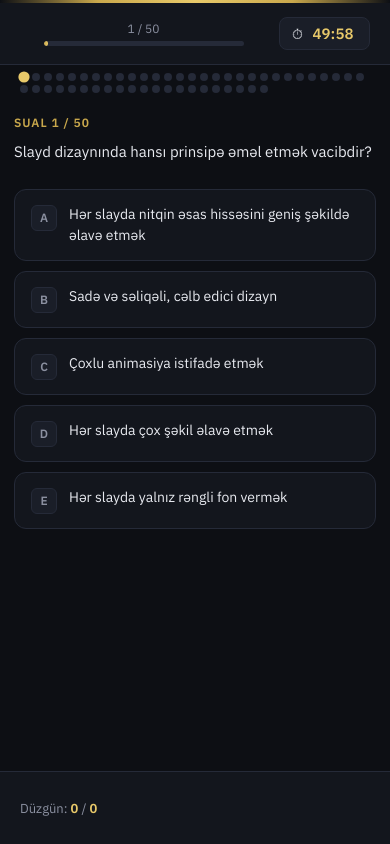
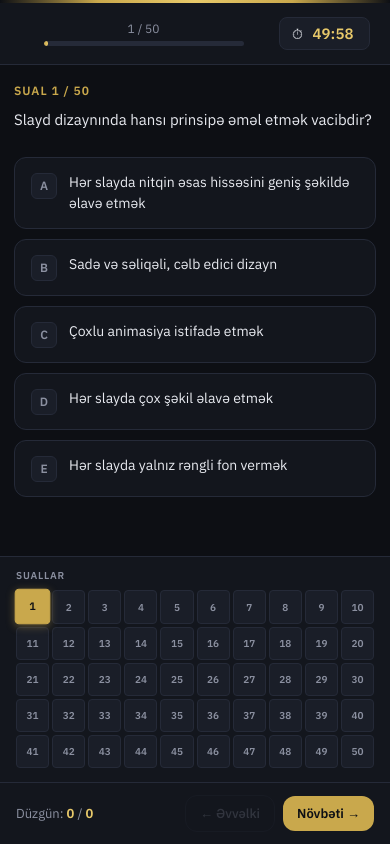
Before and after one commit to AREMUP/soft-skills-unec-finance, a plain HTML site: page index.html in a window 390 px wide. Both pictures are taken after a click on the button "🚀 Quizi Başlat". Drawn offline with nearby package versions, Linux system fonts and the light colour scheme.

Commit message:
Add files via upload

```diff
--- a/index.html
+++ b/index.html
@@ -293,10 +293,11 @@ body {
 .quiz-footer {
   background: var(--surface);
   border-top: 1px solid var(--border);
-  padding: 16px 20px;
+  padding: 12px 16px;
   display: flex;
   align-items: center;
   justify-content: space-between;
+  gap: 8px;
 }
 .score-mini {
   font-size: 13px;
@@ -304,8 +305,32 @@ body {
 }
 .score-mini span { color: var(--accent2); font-weight: 600; }
 
+.footer-nav {
+  display: flex;
+  align-items: center;
+  gap: 8px;
+}
+
+.btn-prev {
+  padding: 10px 18px;
+  background: transparent;
+  border: 1px solid var(--border);
+  border-radius: var(--radius);
+  color: var(--text2);
+  font-family: 'IBM Plex Sans', sans-serif;
+  font-size: 14px;
+  font-weight: 500;
+  cursor: pointer;
+  transition: all 0.18s;
+}
+.btn-prev:hover:not(:disabled) {
+  border-color: var(--accent);
+  color: var(--accent);
+}
+.btn-prev:disabled { opacity: 0.25; cursor: default; }
+
 .btn-next {
-  padding: 11px 28px;
+  padding: 10px 22px;
   background: var(--accent);
   border: none;
   border-radius: var(--radius);
@@ -315,10 +340,7 @@ body {
   font-weight: 600;
   cursor: pointer;
   transition: all 0.18s;
-  opacity: 0;
-  pointer-events: none;
 }
-.btn-next.visible { opacity: 1; pointer-events: auto; }
 .btn-next:hover { background: var(--accent2); transform: translateX(2px); }
 
 /* ─── RESULT SCREEN ─── */
@@ -493,26 +515,68 @@ body {
 }
 .timeout-sub { color: var(--text2); font-size: 14px; margin-bottom: 24px; }
 
-/* ─── NAV DOTS ─── */
-.nav-dots-wrap {
-  padding: 8px 20px 4px;
+/* ─── QUESTION GRID (bottom nav) ─── */
+.qgrid-wrap {
+  background: var(--surface);
+  border-top: 1px solid var(--border);
+  padding: 12px 16px 14px;
+}
+.qgrid-label {
+  font-size: 10px;
+  font-weight: 600;
+  letter-spacing: 0.8px;
+  text-transform: uppercase;
+  color: var(--text2);
+  margin-bottom: 8px;
+}
+.qgrid {
+  display: grid;
+  grid-template-columns: repeat(10, 1fr);
+  gap: 4px;
   max-width: 720px;
   margin: 0 auto;
 }
-.nav-dots {
-  display: flex; flex-wrap: wrap; gap: 4px;
+.qgrid-cell {
+  aspect-ratio: 1;
+  border-radius: 6px;
+  background: var(--surface2);
+  border: 1px solid var(--border);
+  display: flex;
+  align-items: center;
+  justify-content: center;
+  font-size: 11px;
+  font-weight: 600;
+  color: var(--text2);
+  cursor: pointer;
+  transition: all 0.15s;
+  user-select: none;
 }
-.nav-dot {
-  width: 8px; height: 8px;
-  border-radius: 50%;
-  background: var(--border);
-  cursor: pointer;
-  transition: all 0.2s;
+.qgrid-cell:hover:not(.gc-current) {
+  border-color: rgba(201,168,76,0.5);
+  color: var(--accent);
 }
-.nav-dot.answered { background: var(--accent); }
-.nav-dot.current { background: var(--accent2); transform: scale(1.4); }
-.nav-dot.correct-dot { background: #4caf50; }
-.nav-dot.wrong-dot { background: #f44336; }
+.qgrid-cell.gc-current {
+  background: var(--accent);
+  border-color: var(--accent);
+  color: #0d0f14;
+  transform: scale(1.08);
+  box-shadow: 0 2px 8px rgba(201,168,76,0.4);
+}
+.qgrid-cell.gc-answered {
+  background: rgba(201,168,76,0.15);
+  border-color: rgba(201,168,76,0.5);
+  color: var(--accent2);
+}
+.qgrid-cell.gc-correct {
+  background: rgba(76,175,80,0.2);
+  border-color: #4caf50;
+  color: #81c784;
+}
+.qgrid-cell.gc-wrong {
+  background: rgba(244,67,54,0.2);
+  border-color: #f44336;
+  color: #ef9a9a;
+}
 
 @media (max-width: 480px) {
   .welcome-card { padding: 32px 22px; }
@@ -520,6 +584,9 @@ body {
   .stats-row { grid-template-columns: 1fr 1fr 1fr; }
   .quiz-logo { display: none; }
   .quiz-body { padding: 18px 14px; }
+  .qgrid { grid-template-columns: repeat(10, 1fr); gap: 3px; }
+  .qgrid-cell { font-size: 10px; border-radius: 4px; }
+  .btn-prev, .btn-next { padding: 9px 14px; font-size: 13px; }
 }
 </style>
 </head>
@@ -574,15 +641,19 @@ body {
       <span class="timer-val" id="timer-display">50:00</span>
     </div>
   </div>
-  <div class="nav-dots-wrap">
-    <div class="nav-dots" id="nav-dots"></div>
-  </div>
   <div class="quiz-body" id="quiz-body">
     <!-- questions rendered here -->
   </div>
+  <div class="qgrid-wrap">
+    <div class="qgrid-label">Suallar</div>
+    <div class="qgrid" id="qgrid"></div>
+  </div>
   <div class="quiz-footer">
     <div class="score-mini">Düzgün: <span id="live-score">0</span> / <span id="live-total">0</span></div>
-    <button class="btn-next" id="btn-next" onclick="nextQuestion()">Növbəti →</button>
+    <div class="footer-nav">
+      <button class="btn-prev" id="btn-prev" onclick="prevQuestion()" disabled>← Əvvəlki</button>
+      <button class="btn-next" id="btn-next" onclick="nextQuestion()">Növbəti →</button>
+    </div>
   </div>
 </div>
 
@@ -676,19 +747,20 @@ function startQuiz() {
   quizFinished = false;
 
   showScreen('quiz-screen');
-  buildNavDots();
+  buildQGrid();
   renderQuestion();
   startTimer();
 }
 
-function buildNavDots() {
-  const wrap = document.getElementById('nav-dots');
+function buildQGrid() {
+  const wrap = document.getElementById('qgrid');
   wrap.innerHTML = '';
   for (let i = 0; i < 50; i++) {
     const d = document.createElement('div');
-    d.className = 'nav-dot' + (i === 0 ? ' current' : '');
+    d.className = 'qgrid-cell' + (i === 0 ? ' gc-current' : '');
     d.setAttribute('onclick', 'jumpTo(' + i + ')');
-    d.id = 'dot-' + i;
+    d.id = 'gc-' + i;
+    d.textContent = i + 1;
     wrap.appendChild(d);
   }
 }
@@ -697,17 +769,23 @@ function jumpTo(idx) {
   if (quizFinished) return;
   currentIdx = idx;
   renderQuestion();
-  updateDots();
+  updateGrid();
 }
 
-function updateDots() {
+function updateGrid() {
   for (let i = 0; i < 50; i++) {
-    const d = document.getElementById('dot-' + i);
+    const d = document.getElementById('gc-' + i);
     if (!d) continue;
-    d.className = 'nav-dot';
-    if (i === currentIdx) d.className += ' current';
-    else if (userAnswers[i] !== null) d.className += ' answered';
+    d.className = 'qgrid-cell';
+    if (i === currentIdx) {
+      d.className += ' gc-current';
+    } else if (userAnswers[i] !== null) {
+      d.className += ' gc-answered';
+    }
   }
+  // Scroll current cell into view inside the grid
+  const cur = document.getElementById('gc-' + currentIdx);
+  if (cur) cur.scrollIntoView({ block: 'nearest', inline: 'center' });
 }
 
 function renderQuestion() {
@@ -752,13 +830,13 @@ function renderQuestion() {
     '<div class="options-list">' + optHtml + '</div>' +
     fbHtml;
 
+  // Prev button
+  const prevBtn = document.getElementById('btn-prev');
+  prevBtn.disabled = (currentIdx === 0);
+
+  // Next button
   const nextBtn = document.getElementById('btn-next');
-  if (answered) {
-    nextBtn.classList.add('visible');
-    nextBtn.textContent = currentIdx < 49 ? 'Növbəti →' : '🏁 Bitir';
-  } else {
-    nextBtn.classList.remove('visible');
-  }
+  nextBtn.textContent = currentIdx < 49 ? 'Növbəti →' : '🏁 Bitir';
 
   const answered2 = userAnswers.filter(a => a !== null).length;
   document.getElementById('live-score').textContent = correctCount;
@@ -779,15 +857,23 @@ function selectAnswer(optIdx) {
   const chosen = q.shuffledOptions[optIdx];
   userAnswers[currentIdx] = chosen;
   if (chosen === q.correct) correctCount++;
-  updateDots();
+  updateGrid();
   renderQuestion();
+}
+
+function prevQuestion() {
+  if (currentIdx > 0) {
+    currentIdx--;
+    renderQuestion();
+    updateGrid();
+  }
 }
 
 function nextQuestion() {
   if (currentIdx < 49) {
     currentIdx++;
     renderQuestion();
-    updateDots();
+    updateGrid();
   } else {
     endQuiz();
   }
```
